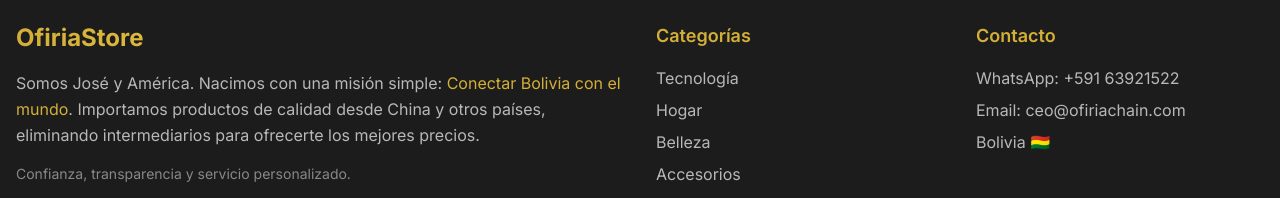
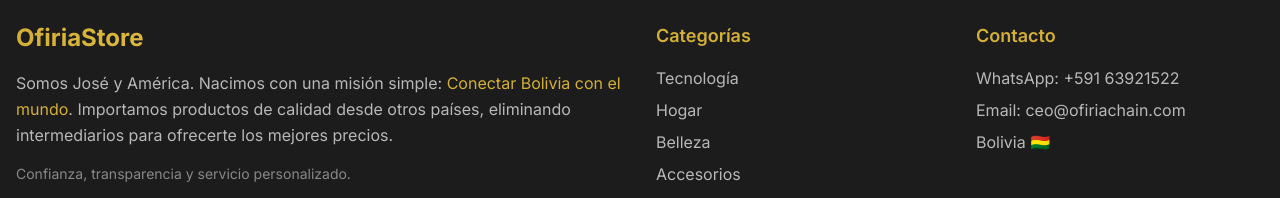
Before and after one commit to fabricioplay2learn-ctrl/OfiriaStore, a Next.js app: page / in a window 1280 px wide. Shown: the part 1350-1548 px from the top of the page. Built offline with nearby package versions, Linux system fonts and the light colour scheme.

Commit message:
Mejoras footer historia

```diff
--- a/components/Footer.tsx
+++ b/components/Footer.tsx
@@ -11,7 +11,7 @@
             <p className="text-text-secondary mb-4 leading-relaxed">
               Somos José y América. Nacimos con una misión simple:
               <span className="text-gold"> Conectar Bolivia con el mundo</span>.
-              Importamos productos de calidad desde China y otros países,
+              Importamos productos de calidad desde otros países,
               eliminando intermediarios para ofrecerte los mejores precios.
             </p>
             <p className="text-text-muted text-sm">
```
